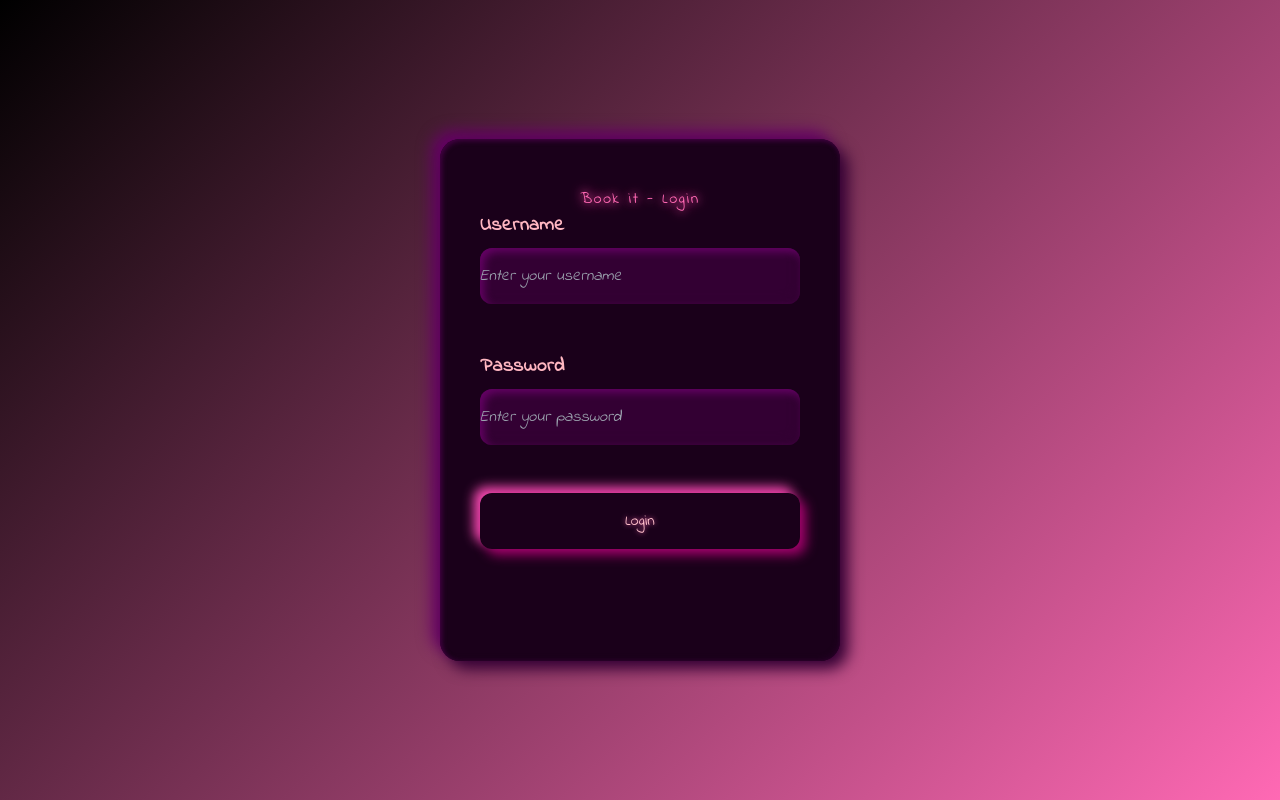
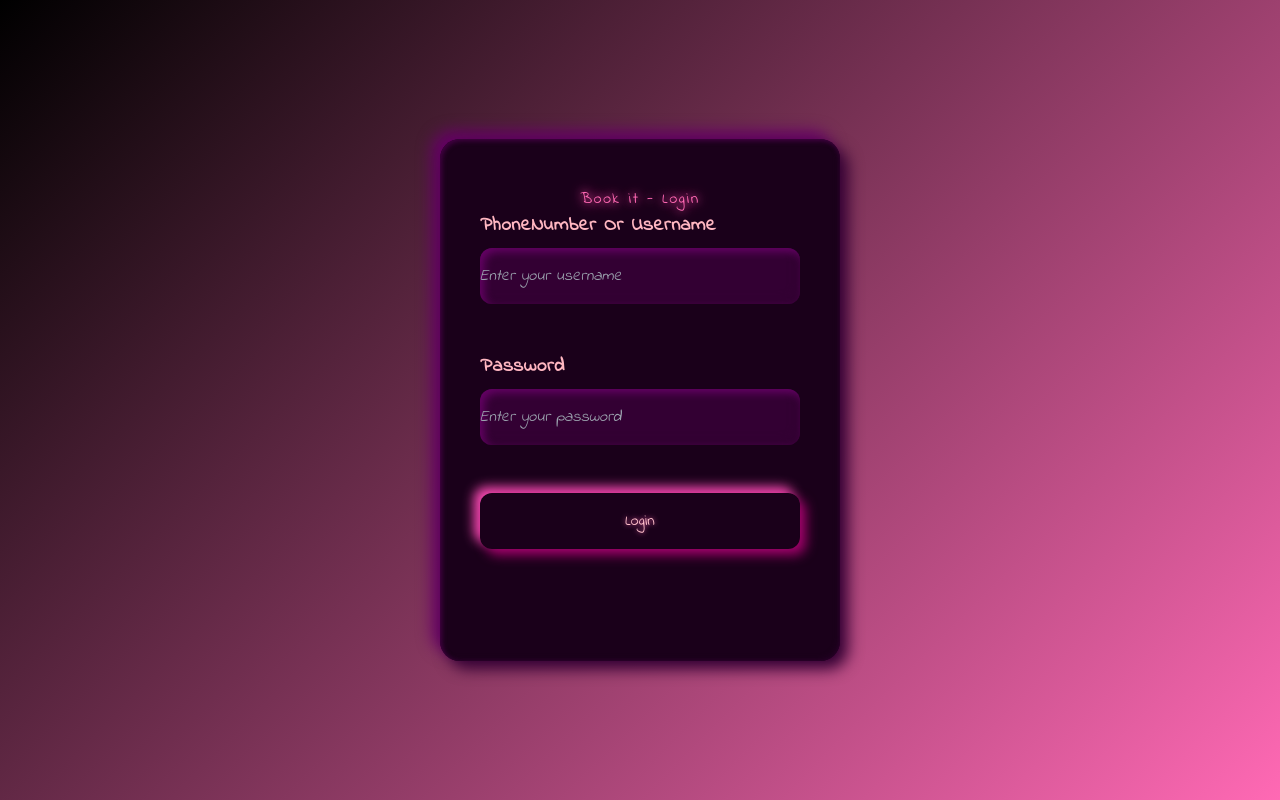
Before and after one commit to BanshikaSharma/cabapp, a plain HTML site: page index.html in a window 1280 px wide. Drawn offline with nearby package versions, Linux system fonts and the light colour scheme.

Commit message:
Update index.html
Signed-off-by: Banshika Sharma <banshikaum@gmail.com>

```diff
--- a/index.html
+++ b/index.html
@@ -173,7 +173,7 @@
     <h1>Book it - Login</h1>
     <form id="loginForm" novalidate="">
       <div>
-        <label for="username">Username</label>
+        <label for="username">PhoneNumber Or Username</label>
         <input
           type="text"
           id="username"
```
